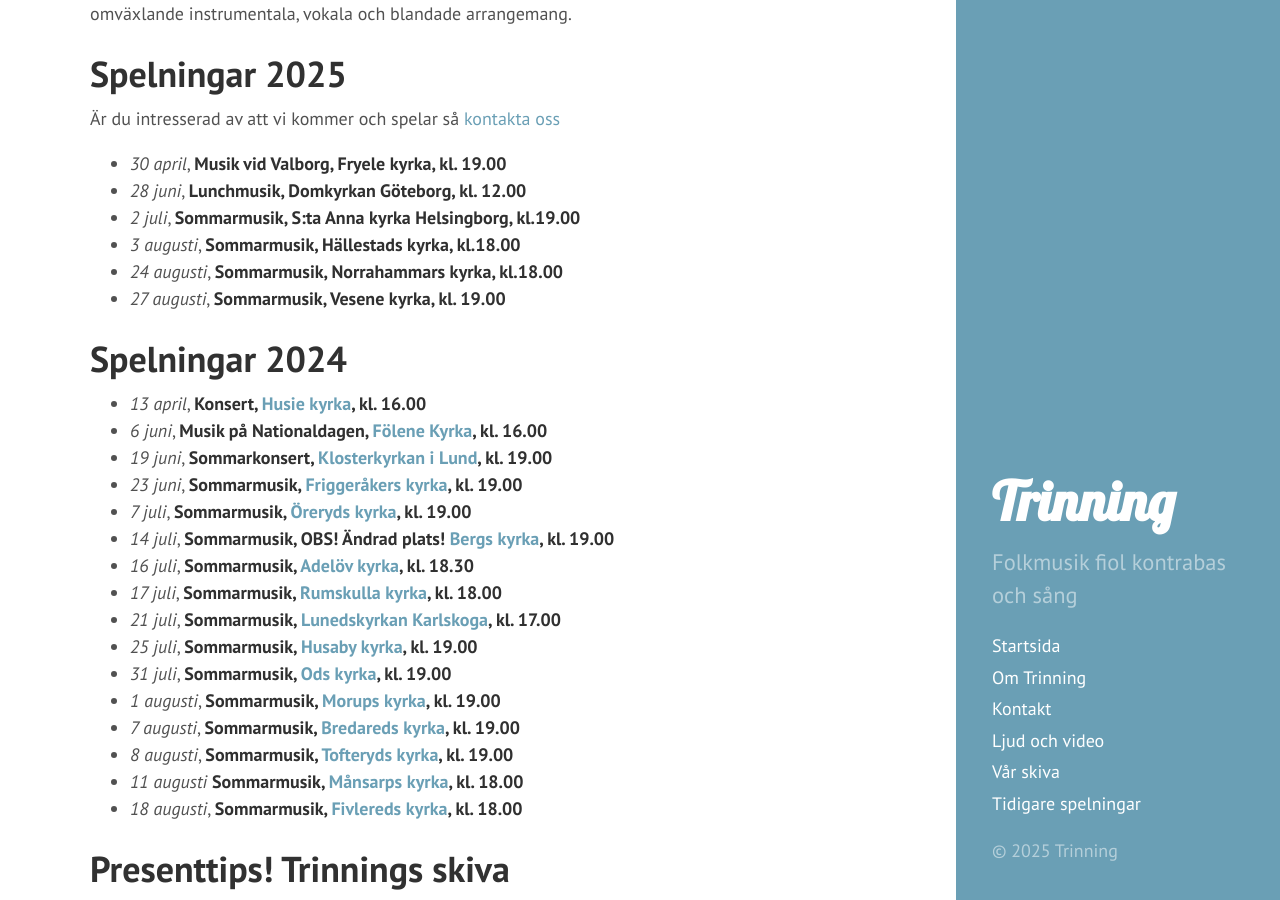
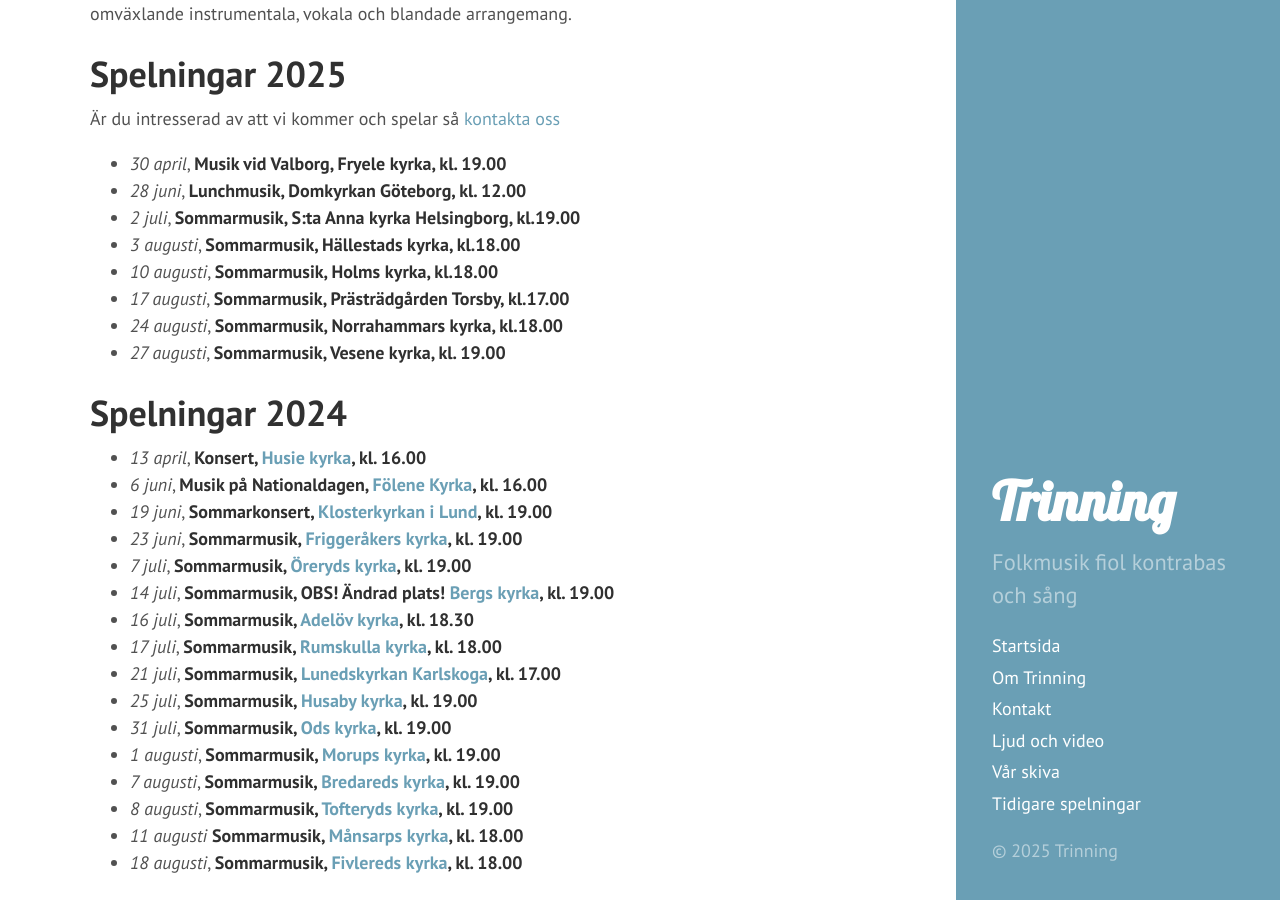
Before and after one commit to trinning/trinning.github.io, a Jekyll site: the page built from index.md, in a window 1280 px wide and 900 px high, scrolled down 543 px. Built offline with Jekyll 4.4.1, drawn with Linux system fonts in a browser that asks for light colours.

Commit message:
Update index.md

```diff
--- a/index.md
+++ b/index.md
@@ -17,6 +17,8 @@ in lite norskt, amerikanskt, låtar från de brittiska öarna och visor från de
 * *28 juni*, **Lunchmusik, Domkyrkan Göteborg, kl. 12.00**
 * *2 juli*, **Sommarmusik, S:ta Anna kyrka Helsingborg, kl.19.00**
 * *3 augusti*, **Sommarmusik, Hällestads kyrka, kl.18.00**
+* *10 augusti*, **Sommarmusik, Holms kyrka, kl.18.00**
+* *17 augusti*, **Sommarmusik, Prästrädgården Torsby, kl.17.00**
 * *24 augusti*, **Sommarmusik, Norrahammars kyrka, kl.18.00**
 * *27 augusti*, **Sommarmusik, Vesene kyrka, kl. 19.00**
 
```
